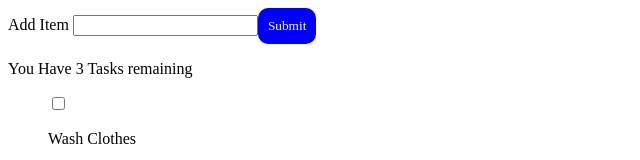
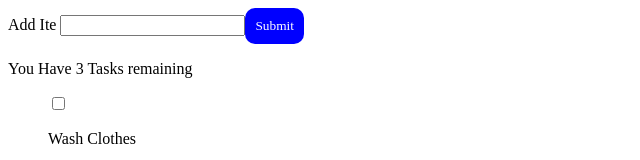
Before and after one commit to Emmanuel687/To-Do---CRUD, a React (Create React App) app: page / in a window 1280 px wide. Shown: the top 160 px of the page, without its empty margins (0-640 px from the left). Built offline with nearby package versions, Linux system fonts and the light colour scheme.

Commit message:
Dev:-Button Changed

```diff
--- a/src/AddToDo.jsx
+++ b/src/AddToDo.jsx
@@ -18,7 +18,7 @@ const AddToDo = ({ handleAddToDo, toDos }) => {
   return (
     <>
       <form onSubmit={handleSubmit}>
-        <label>Add Item </label>
+        <label>Add Ite </label>
         <input
           type="text"
           value={item}
```
